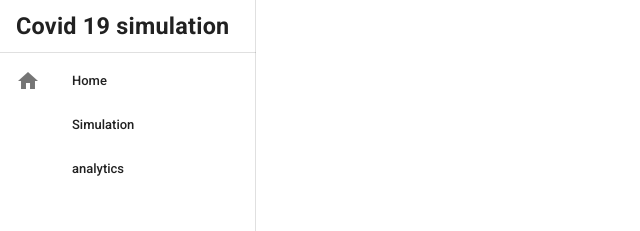
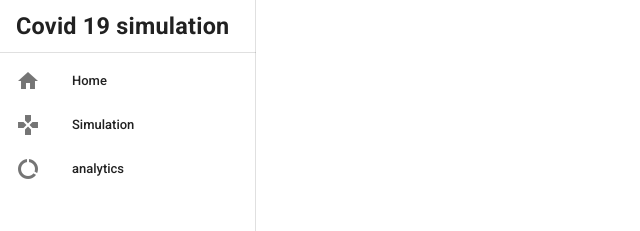
Before and after one commit to NullTrisp/Proyecto-Neo4j-Vue, a Vue app: page / in a window 1280 px wide. Shown: the top 231 px of the page, without its empty margins (0-640 px from the left). Built offline with nearby package versions, Linux system fonts and the light colour scheme; no server answers.

Commit message:
added icons removed unused timeout

```diff
--- a/src/components/NavDrawer.vue
+++ b/src/components/NavDrawer.vue
@@ -33,8 +33,8 @@ export default {
   data: () => ({
     items: [
       { title: "Home", icon: "mdi-home", route: "/" },
-      { title: "Simulation", icon: "mdi-form", route: "/simulation" },
-      { title: "analytics", icon: "mdi-form", route: "/analytics" },
+      { title: "Simulation", icon: "mdi-gamepad", route: "/simulation" },
+      { title: "analytics", icon: "mdi-chart-donut", route: "/analytics" },
     ],
   }),
 };
--- a/src/components/SimulationForm.vue
+++ b/src/components/SimulationForm.vue
@@ -141,10 +141,8 @@ export default {
           },
         });
 
-        setTimeout(async () => {
-          this.$store.commit("changeInit", !this.$store.state.init);
-          await this.getInfectedNum();
-        }, 800);
+        this.$store.commit("changeInit", !this.$store.state.init);
+        await this.getInfectedNum();
       } catch (err) {
         console.error(err);
       }
```
Also changed, not shown: 1 other file (tests, documents, lock files or other folders).
